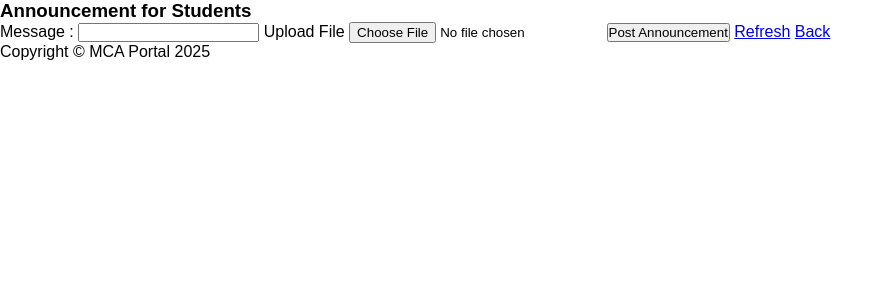
After one commit to sabarivel73/MCA-Portal, a PHP site: page /Staff_Portal/announcement.php in a window 1280 px wide. The commit adds this page. Shown: the top 300 px of the page, without its empty margins (0-894 px from the left). Run offline with PHP 8.4, Linux system fonts and the light colour scheme; the visitor is signed in with stand-in values (Sample User, id 1).

Commit message:
new files

```diff
--- /dev/null
+++ b/Home_Page/Staff_Portal/announcement.php
@@ -0,0 +1,87 @@
+<?php
+    session_start();
+    include"database.php";
+    function countRecord($sql,$db)
+    {
+        $res=$db->query($sql);
+        return $res->num_rows;
+    }
+    if(!isset($_SESSION["ID"]))
+    {
+	    header("location:slogin.php");
+    }
+?>
+<!DOCTYPE HTML>
+<html>
+    <head>
+        <title>MCA Portal</title>
+        <style>
+            *
+            {
+                margin:0;
+                padding:0;
+                box-sizing:border-box;
+                font-family:'poppins',sans-serif;
+                cursor:pointer;
+            }
+        </style>
+    </head>
+    <body>
+        <div class="container">
+          <div class="center">
+            <?php
+                if(isset($_POST["submit"]))
+                {
+                    $target_dir = "Announcement/";
+                    $target_dir2 = "../Student_Portal/Announcement/";
+                    $fbv = false;
+                    $target_file = "";
+                    $target_file2 = "";
+                    if(!empty($_FILES["efile"]["name"]))
+                    {
+                        $target_file = $target_dir.basename($_FILES["efile"]["name"]);
+                        $target_file2 = $target_dir2.basename($_FILES["efile"]["name"]);
+                        if(move_uploaded_file($_FILES["efile"]["tmp_name"],$target_file))
+                        {
+                            if(copy($target_file,$target_file2))
+                            {
+                                $fbv = true;
+                            }
+                            else
+                            {
+                                echo"<p>Error in Copying File</p>";
+                            }
+                        }
+                        else
+                        {
+                            echo"<p>Error in File Upload</p>";
+                        }
+                    }
+                    $sql="INSERT INTO announcement(MESSAGE, FILE, LOGS, SID) VALUES ('{$_POST["mname"]}','{$target_file}',now(),{$_SESSION["ID"]})";
+                    if($db->query($sql))
+                    {
+                        echo"<p class='success'>Announcement Posted</p>";
+                    }
+                    else
+                    {
+                        echo"<p class='error'>Error in Post</p>";
+                    }
+                }
+            ?>
+            <form action="<?php echo $_SERVER["PHP_SELF"];?>" method="post" enctype="multipart/form-data">
+                <h3>Announcement for Students</h3>
+                <label>Message :</label>
+                <input type="text" name="mname" required>
+                <label>Upload File</label>
+                <input type="file" name="efile">
+                <button type="submit" name="submit">Post Announcement</button>
+                <a href="announcement.php">Refresh</a>
+                <a href='smhome.php'>Back</a>
+            </form>
+          </div>
+        </div>
+        <div class="footer">
+            <p>Copyright &copy; MCA Portal 2025</p>
+        </div>
+    </body>
+</html>
--- a/Home_Page/Staff_Portal/smainsidebar.php
+++ b/Home_Page/Staff_Portal/smainsidebar.php
@@ -2,8 +2,8 @@
  <nav>
    <ul>
         <button><a href="suggestion.php">Suggestion</a></button>
-        <button><a href="#">Option-2</a></button>
-        <button><a href="#">Option-3</a></button>
+        <button><a href="announcement.php">Announcement</a></button>
+        <button><a href="sview_announcement.php">View Announcement</a></button>
         <button><a href="#">Option-4</a></button>
         <button><a href="shome.php">Home</a></button>
    </ul>
--- a/Home_Page/Student_Portal/mainsidebar.php
+++ b/Home_Page/Student_Portal/mainsidebar.php
@@ -2,7 +2,7 @@
  <nav>
    <ul>
         <button><a href="suggestion.php">Suggestion</a></button>
-        <button><a href="#">Option-2</a></button>
+        <button><a href="view_announcement.php">View Announcement</a></button>
         <button><a href="#">Option-3</a></button>
         <button><a href="#">Option-4</a></button>
         <button><a href="uhome.php">Home</a></button>
```
Also changed, not shown: Home_Page/Staff_Portal/delete2.php (added, +20 -0 lines), Home_Page/Staff_Portal/sview_announcement.php (added, +80 -0 lines), Home_Page/Student_Portal/view_announcement.php (added, +69 -0 lines), 5 other files.
